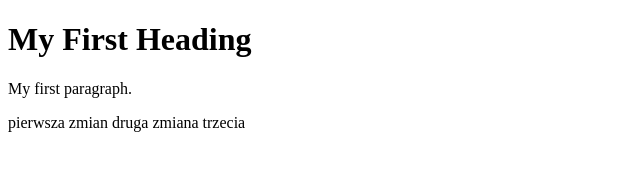
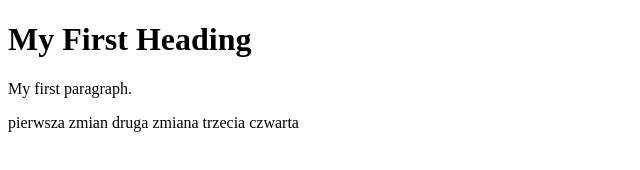
Before and after one commit to GrYzLy/zadanie, a plain HTML site: page Index.html in a window 1280 px wide. Shown: the full height of the page, 0-640 px from the left. Drawn offline with Linux system fonts and the light colour scheme.

Commit message:
czwarta zmiana

```diff
--- a/Index.html
+++ b/Index.html
@@ -7,5 +7,6 @@
 pierwsza zmian
 druga zmiana
 trzecia
+czwarta
 </body>
 </html>
```
